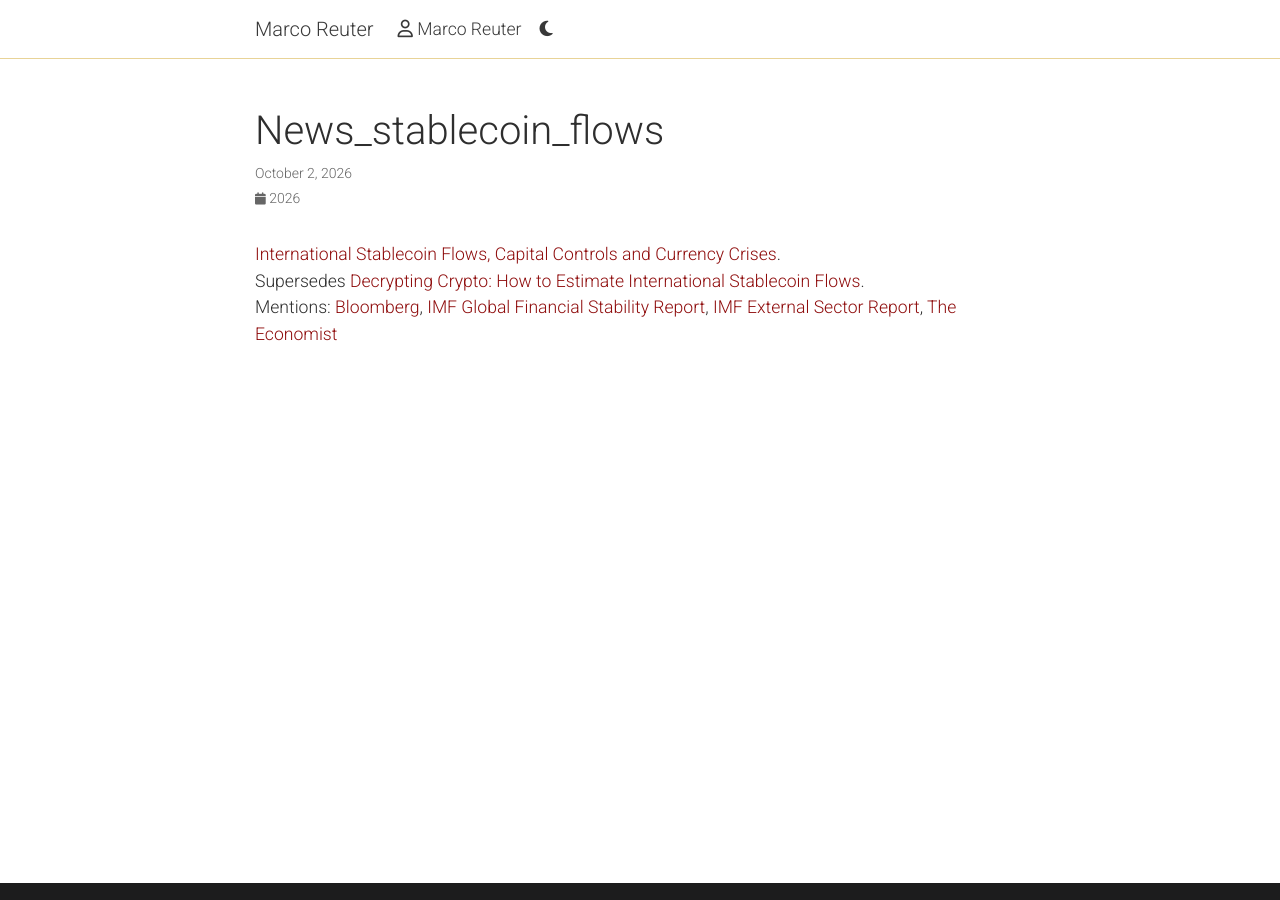
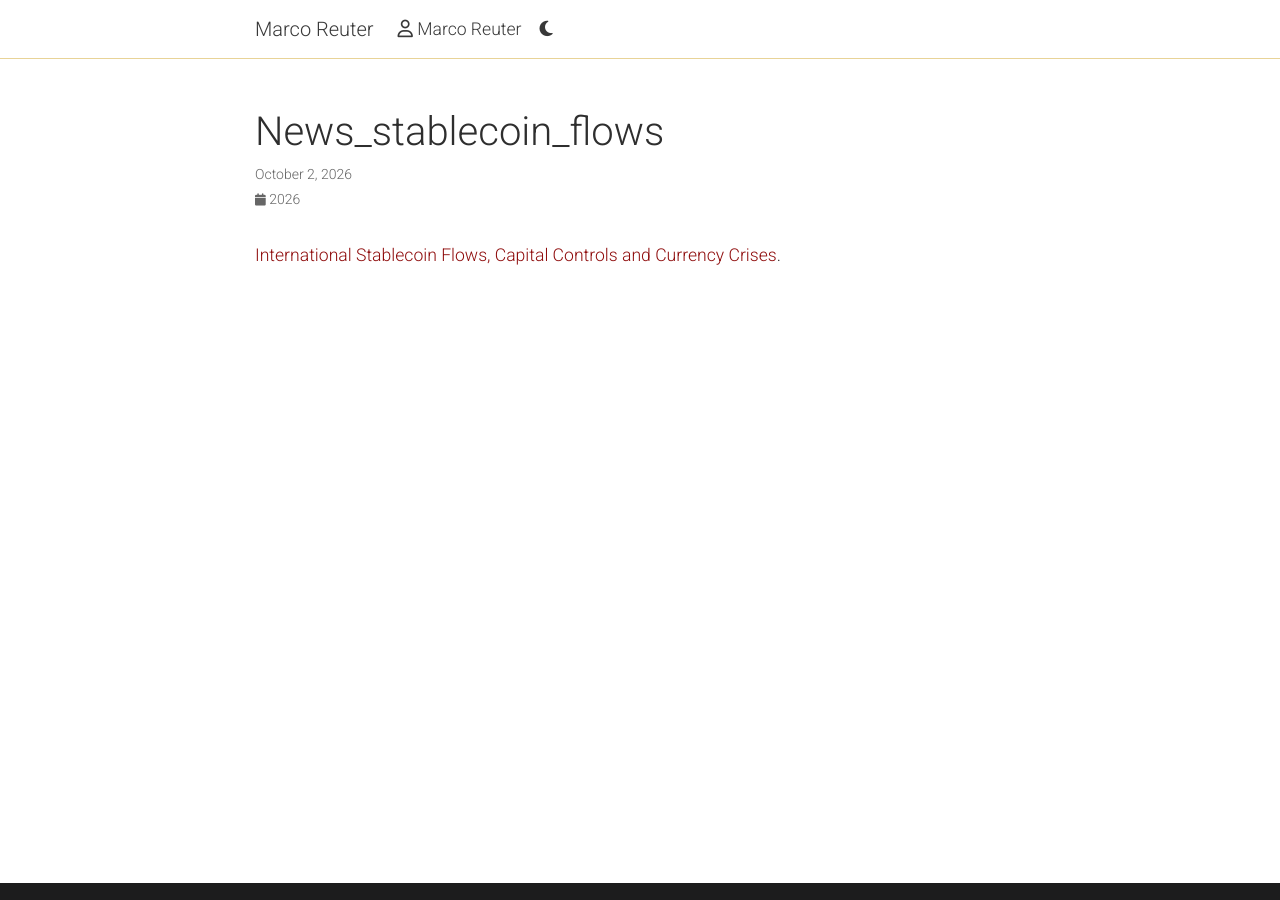
Before and after one commit to marcoreuter/marcoreuter.github.io, a Jekyll site: the page built from _news/news_stablecoin_flows.md, in a window 1280 px wide. Built offline with Jekyll 4.4.1, drawn with Linux system fonts in a browser that asks for light colours; nearby versions of some CDN libraries; comment, search, counter and statistics services are not loaded; a style sheet for code colours, icons or effects is not loaded.

Commit message:
Keep Decrypting Crypto as its own entry next to the new paper
Co-Authored-By: Claude Opus 5.5 <noreply@anthropic.com>

```diff
--- a/_news/news_stablecoin_flows.md
+++ b/_news/news_stablecoin_flows.md
@@ -6,5 +6,3 @@ related_posts: false
 ---
 
 [International Stablecoin Flows, Capital Controls and Currency Crises](https://www.imf.org/en/publications/wp/issues/2026/10/02/international-stablecoin-flows-capital-controls-and-currency-crises-579853).
-Supersedes [Decrypting Crypto: How to Estimate International Stablecoin Flows](https://www.imf.org/en/Publications/WP/Issues/2025/07/11/Decrypting-Crypto-How-to-Estimate-International-Stablecoin-Flows-568260).
-Mentions: [Bloomberg](https://www.bloomberg.com/opinion/articles/2025-08-03/hong-kong-taxis-are-a-perfect-stablecoin-test-case), [IMF Global Financial Stability Report](https://www.imf.org/en/Publications/GFSR/Issues/2025/10/14/global-financial-stability-report-october-2025), [IMF External Sector Report](https://www.imf.org/en/Publications/ESR/Issues/2025/07/22/external-sector-report-2025), [The Economist](https://www.economist.com/finance-and-economics/2025/09/02/china-turns-crypto-curious)
```
Also changed, not shown: _news/news_decrypting_crypto.md (added, +9 -0 lines).
